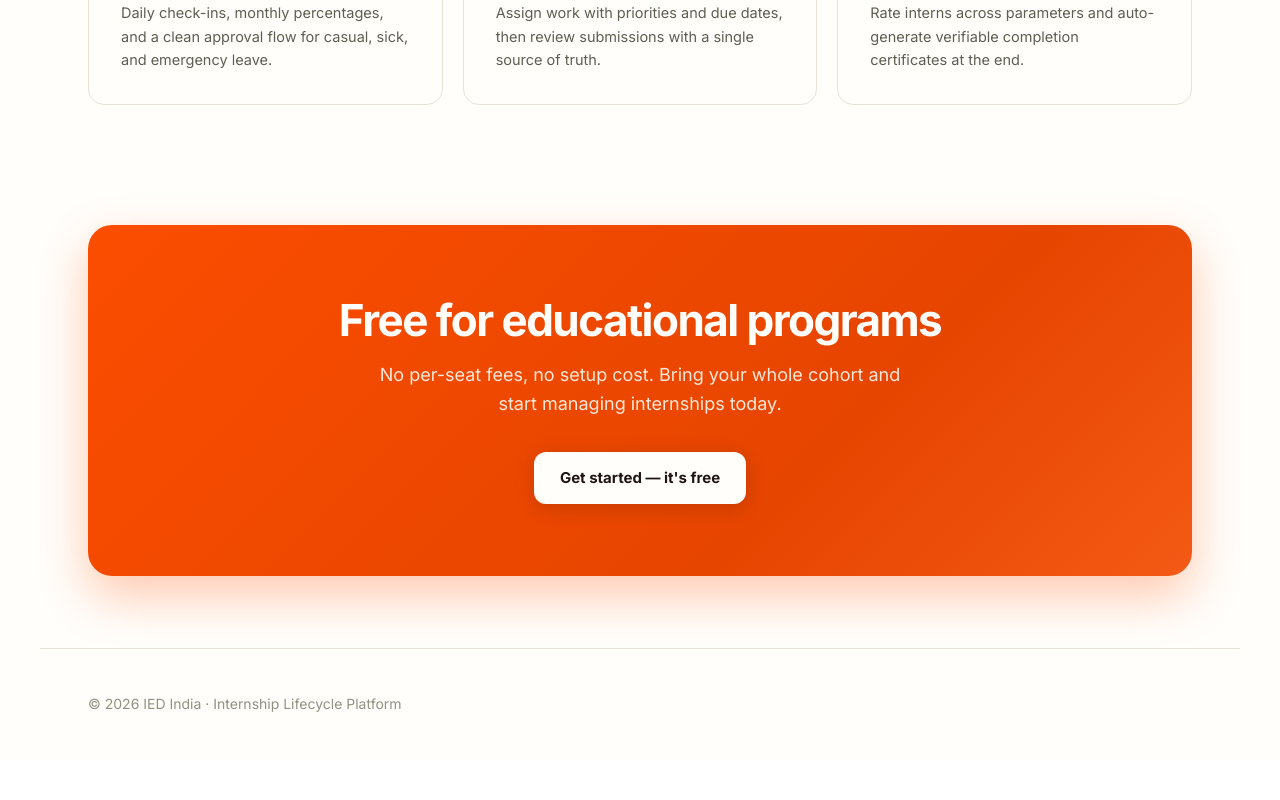
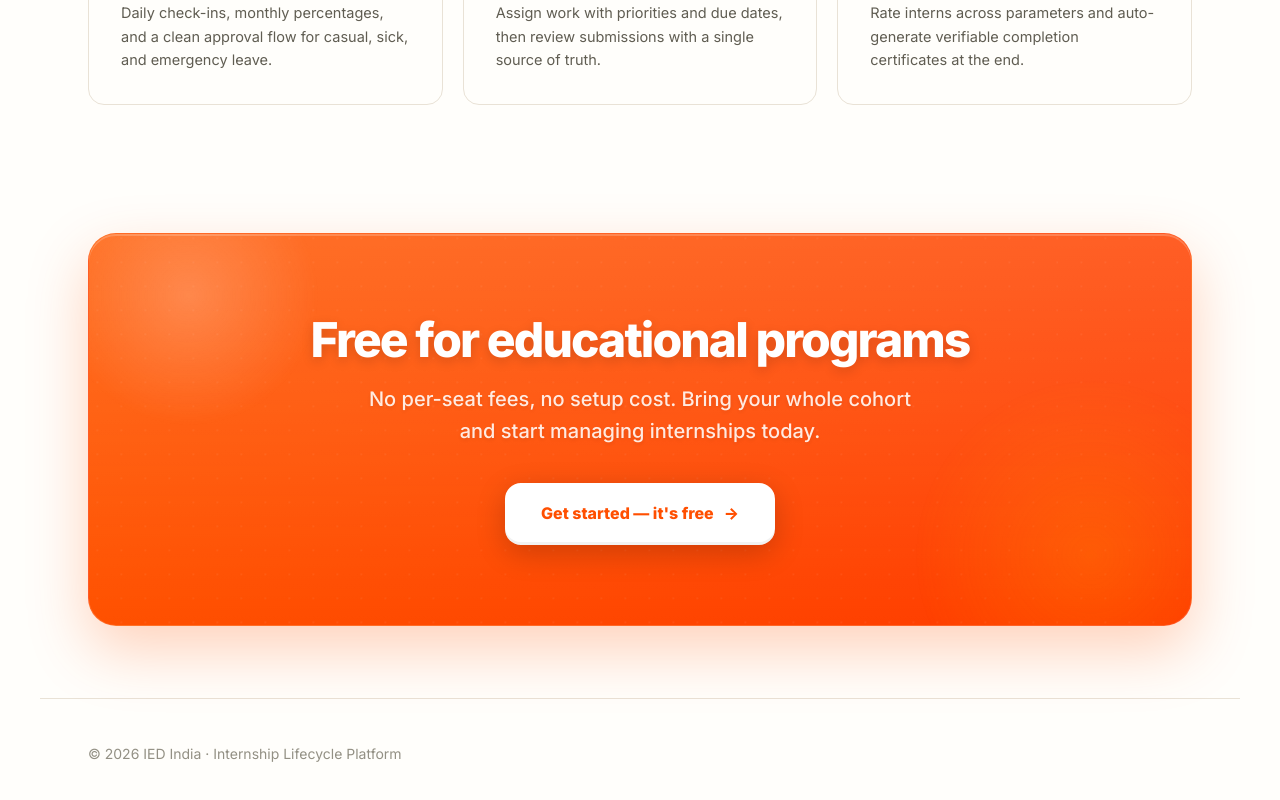
Before and after one commit to mayuresh-p2911/IED-india-Internship-portal, a React (Vite) app in the folder client/: page / in a window 1280 px wide. Shown: the part 1120-1920 px from the top of the page. Before the commit the page ends 1880 px from the top, so only its background shows below. Built offline with nearby package versions, Linux system fonts and the light colour scheme.

Commit message:
feat: redesign CTA banner in Landing Page for premium aesthetic

```diff
--- a/client/src/css/main.css
+++ b/client/src/css/main.css
@@ -679,22 +679,136 @@ a:hover { color: var(--accent-cyan); }
 .lp-feature p { font-size: 14.5px; line-height: 1.65; color: var(--text-secondary); margin: 0; }
 
 .lp-cta-band {
-  background: linear-gradient(135deg, #ff4f00 0%, #e64500 40%, #ff6a26 70%, #ff4f00 100%);
-  background-size: 200% 200%;
-  animation: gradientShift 6s ease-in-out infinite;
-  border-radius: 24px; padding: 72px 48px;
-  text-align: center; color: #fffefb; margin-top: 32px;
-  box-shadow: 0 20px 50px rgba(255,79,0,0.3);
+  position: relative;
+  overflow: hidden;
+  background: linear-gradient(135deg, #ff5900 0%, #ff3b00 100%);
+  border-radius: 28px;
+  padding: 80px 48px;
+  text-align: center;
+  color: #fffefb;
+  margin-top: 40px;
+  box-shadow: 0 24px 60px rgba(255, 79, 0, 0.25), inset 0 2px 0 rgba(255, 255, 255, 0.2);
+  border: 1px solid rgba(255,255,255,0.15);
 }
-.lp-cta-band h2 { font-size: 44px; line-height: 1.08; font-weight: 700; letter-spacing: -0.035em; margin: 0 0 16px; color: #fffefb; }
-.lp-cta-band p { font-size: 18px; line-height: 1.6; font-weight: 400; opacity: 0.88; max-width: 540px; margin: 0 auto 34px; color: #fffefb; }
+
+.lp-cta-band::before {
+  content: '';
+  position: absolute;
+  top: -50%; left: -50%; right: -50%; bottom: -50%;
+  background-image:
+    radial-gradient(circle at center, rgba(255,255,255,0.15) 0%, transparent 8%),
+    radial-gradient(circle at center, rgba(255,255,255,0.05) 0%, transparent 2%);
+  background-size: 24px 24px, 12px 12px;
+  opacity: 0.8;
+  animation: bg-drift 30s linear infinite;
+  pointer-events: none;
+}
+
+@keyframes bg-drift {
+  0% { transform: translate(0, 0) rotate(0deg); }
+  100% { transform: translate(-24px, -24px) rotate(0deg); }
+}
+
+.lp-cta-band::after {
+  content: '';
+  position: absolute;
+  top: 0; left: 0; right: 0;
+  height: 100%;
+  background: linear-gradient(180deg, rgba(255,255,255,0.15) 0%, transparent 100%);
+  pointer-events: none;
+}
+
+.lp-cta-band .content-relative {
+  position: relative;
+  z-index: 2;
+}
+
+.lp-cta-band h2 {
+  font-size: 48px;
+  line-height: 1.1;
+  font-weight: 800;
+  letter-spacing: -0.04em;
+  margin: 0 0 16px;
+  color: #ffffff;
+  text-shadow: 0 4px 12px rgba(0,0,0,0.15);
+}
+
+.lp-cta-band p {
+  font-size: 20px;
+  line-height: 1.6;
+  font-weight: 500;
+  opacity: 0.95;
+  max-width: 560px;
+  margin: 0 auto 36px;
+  color: #fff3ed;
+  text-shadow: 0 2px 4px rgba(0,0,0,0.1);
+}
+
 .lp-cta-band .lp-btn {
-  background: #fffefb; color: #201515; font-weight: 700;
-  box-shadow: 0 4px 20px rgba(0,0,0,0.15);
+  background: #ffffff;
+  color: #ff4f00;
+  font-weight: 800;
+  font-size: 16px;
+  padding: 18px 36px;
+  border-radius: 16px;
+  box-shadow: 0 8px 30px rgba(0,0,0,0.2), inset 0 -3px 0 rgba(0,0,0,0.05);
+  transition: all 0.3s cubic-bezier(0.34, 1.56, 0.64, 1);
+  display: inline-flex;
+  align-items: center;
+  gap: 10px;
 }
+.lp-cta-band .lp-btn span {
+  display: inline-block;
+  transition: transform 0.3s ease;
+}
+
 .lp-cta-band .lp-btn:hover {
-  transform: translateY(-2px);
-  box-shadow: 0 8px 30px rgba(0,0,0,0.25);
+  transform: translateY(-4px) scale(1.02);
+  box-shadow: 0 12px 40px rgba(0,0,0,0.3), inset 0 -3px 0 rgba(0,0,0,0.05);
+  color: #e64500;
+}
+.lp-cta-band .lp-btn:hover span {
+  transform: translateX(4px);
+}
+.lp-cta-band .lp-btn:active {
+  transform: translateY(0);
+  box-shadow: 0 4px 15px rgba(0,0,0,0.2), inset 0 -1px 0 rgba(0,0,0,0.05);
+}
+
+/* Floating elements */
+.lp-decor-orb-1, .lp-decor-orb-2 {
+  position: absolute;
+  border-radius: 50%;
+  pointer-events: none;
+  z-index: 1;
+}
+
+.lp-decor-orb-1 {
+  width: 300px;
+  height: 300px;
+  background: radial-gradient(circle, rgba(255,255,255,0.2) 0%, transparent 60%);
+  top: -100px;
+  left: -50px;
+  animation: orb-float 8s ease-in-out infinite;
+}
+
+.lp-decor-orb-2 {
+  width: 400px;
+  height: 400px;
+  background: radial-gradient(circle, rgba(255,230,0,0.15) 0%, transparent 60%);
+  bottom: -150px;
+  right: -100px;
+  animation: orb-float-reverse 10s ease-in-out infinite;
+}
+
+@keyframes orb-float {
+  0%, 100% { transform: translateY(0) scale(1); }
+  50% { transform: translateY(20px) scale(1.05); }
+}
+
+@keyframes orb-float-reverse {
+  0%, 100% { transform: translateY(0) scale(1); }
+  50% { transform: translateY(-20px) scale(1.05); }
 }
 
 .lp-footer { max-width: 1200px; margin: 72px auto 0; padding: 44px 48px; border-top: 1px solid #e9e2d6; color: var(--text-muted); font-size: 14px; }
--- a/client/src/pages/LandingPage.jsx
+++ b/client/src/pages/LandingPage.jsx
@@ -98,14 +98,19 @@ export function LandingPage({ onGoToLogin }) {
 
       <section className="lp-section" id="lp-pricing">
         <div className="lp-cta-band">
+          <div className="lp-decor-orb-1"></div>
+          <div className="lp-decor-orb-2"></div>
+
+          <div className="content-relative">
             <h2>Free for educational programs</h2>
             <p>
               No per-seat fees, no setup cost. Bring your whole cohort and start managing
               internships today.
             </p>
             <button className="lp-btn" id="landing-cta-band" onClick={onGoToLogin}>
-            Get started — it's free
+              Get started — it's free <span>→</span>
             </button>
+          </div>
         </div>
       </section>
 
```
Lines whose indentation alone changed are shown as unchanged.
